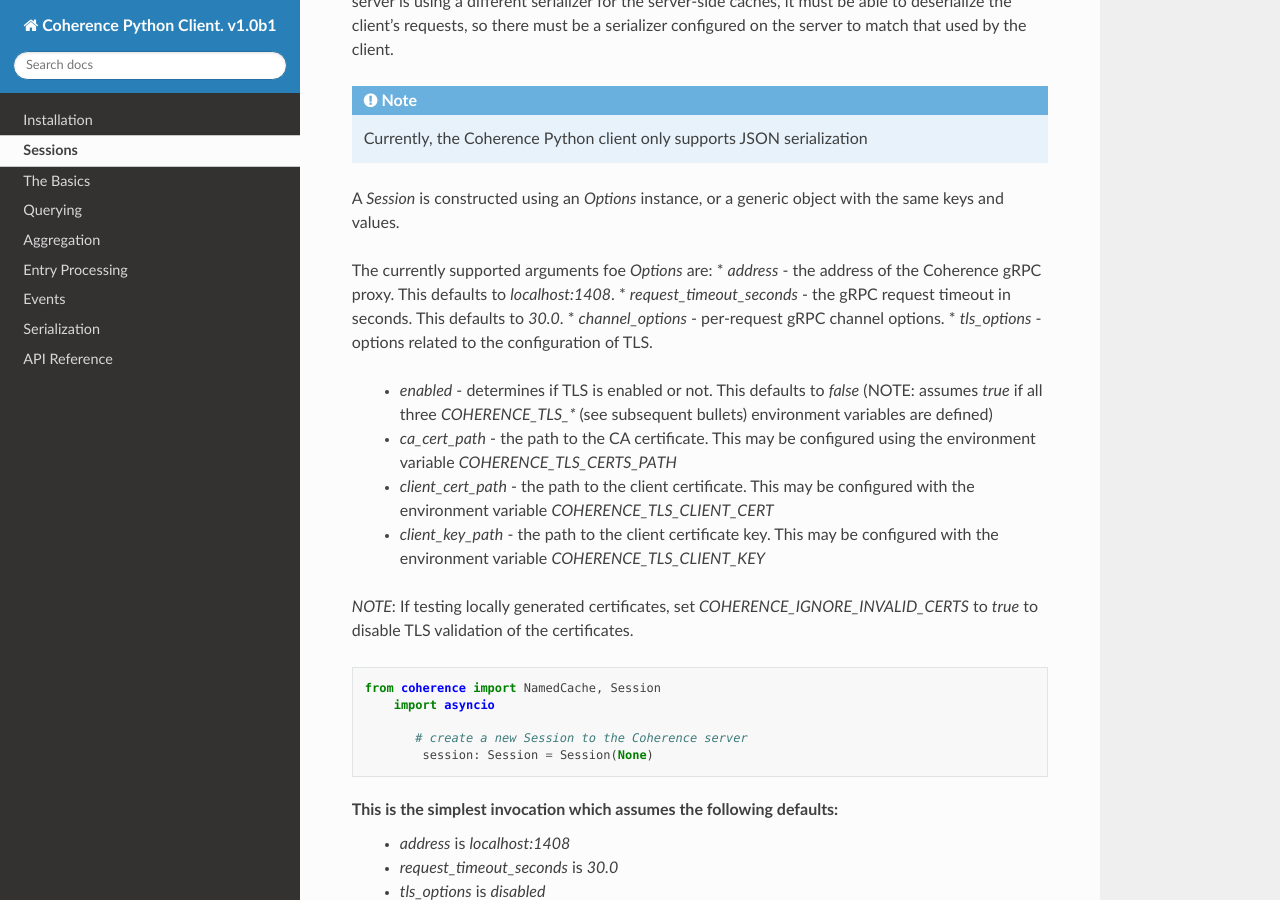
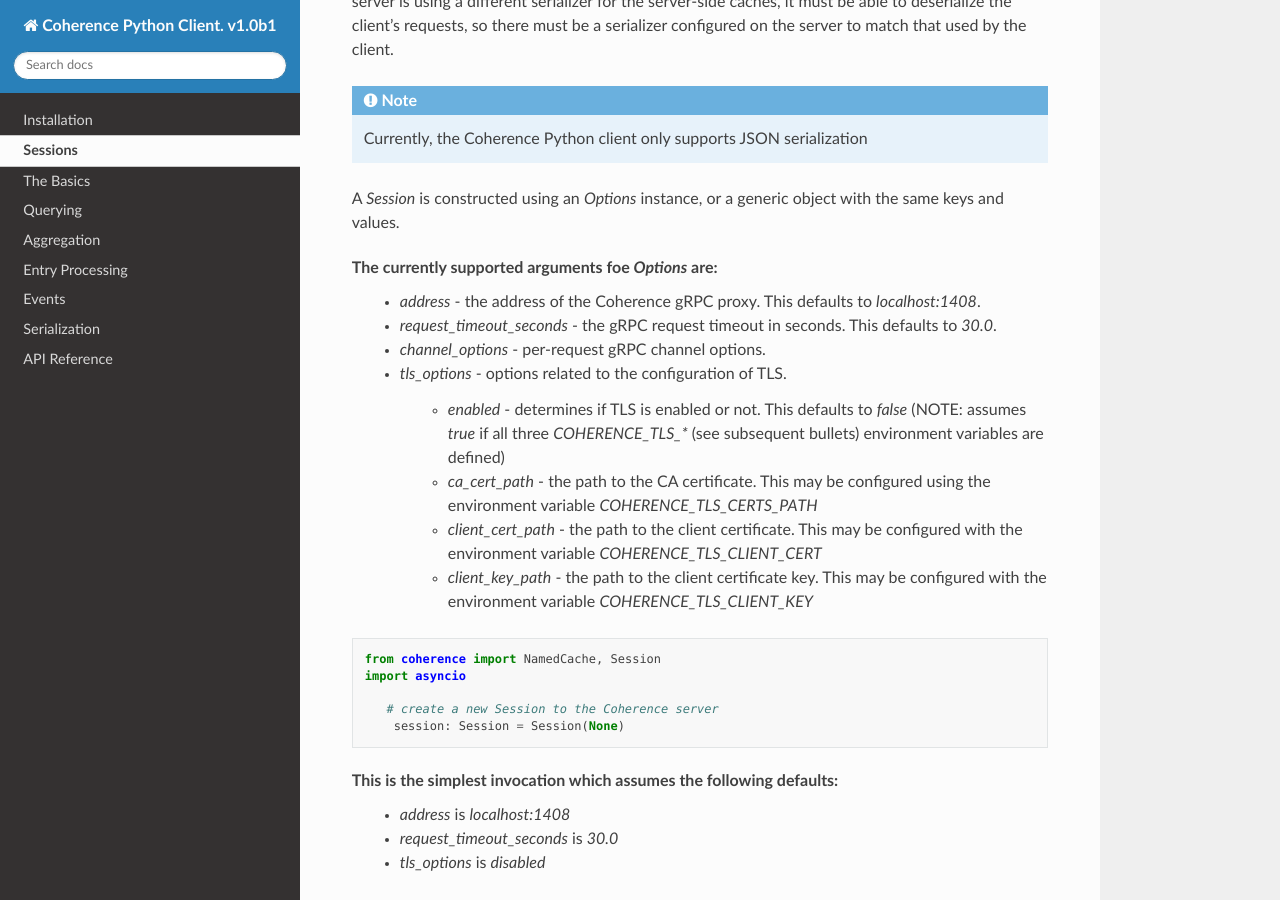
Before and after one commit to oracle/coherence-py-client, a Sphinx documentation site: the page built from docs/sessions.rst, in a window 1280 px wide and 900 px high, scrolled down 314 px. Built offline with Sphinx 7.4.7 and the Read the Docs theme 2.0.0, drawn with Linux system fonts in a browser that asks for light colours.

Commit message:
Updated documentation for Session

```diff
--- a/docs/sessions.rst
+++ b/docs/sessions.rst
@@ -21,25 +21,23 @@
 A `Session` is constructed using an `Options` instance, or a generic object with the same keys and values.
 
 The currently supported arguments foe `Options` are:
-* `address` - the address of the Coherence gRPC proxy.  This defaults to `localhost:1408`.
-* `request_timeout_seconds` - the gRPC request timeout in seconds.  This defaults to `30.0`.
-* `channel_options` - per-request gRPC channel options.
-* `tls_options` - options related to the configuration of TLS.
-    - `enabled` - determines if TLS is enabled or not.  This defaults to `false` (NOTE: assumes `true` if all three `COHERENCE_TLS_*` (see subsequent bullets) environment variables are defined)
-    - `ca_cert_path` - the path to the CA certificate.  This may be configured using the environment variable `COHERENCE_TLS_CERTS_PATH`
-    - `client_cert_path` - the path to the client certificate. This may be configured with the environment variable `COHERENCE_TLS_CLIENT_CERT`
-    - `client_key_path` - the path to the client certificate key. This may be configured with the environment variable `COHERENCE_TLS_CLIENT_KEY`
+    - `address` - the address of the Coherence gRPC proxy.  This defaults to `localhost:1408`.
+    - `request_timeout_seconds` - the gRPC request timeout in seconds.  This defaults to `30.0`.
+    - `channel_options` - per-request gRPC channel options.
+    - `tls_options` - options related to the configuration of TLS.
 
-*NOTE*: If testing locally generated certificates, set `COHERENCE_IGNORE_INVALID_CERTS` to `true` to disable
-TLS validation of the certificates.
+        - `enabled` - determines if TLS is enabled or not.  This defaults to `false` (NOTE: assumes `true` if all three `COHERENCE_TLS_*` (see subsequent bullets) environment variables are defined)
+        - `ca_cert_path` - the path to the CA certificate.  This may be configured using the environment variable `COHERENCE_TLS_CERTS_PATH`
+        - `client_cert_path` - the path to the client certificate. This may be configured with the environment variable `COHERENCE_TLS_CLIENT_CERT`
+        - `client_key_path` - the path to the client certificate key. This may be configured with the environment variable `COHERENCE_TLS_CLIENT_KEY`
 
 .. code-block::
 
     from coherence import NamedCache, Session
-        import asyncio
+    import asyncio
 
-           # create a new Session to the Coherence server
-            session: Session = Session(None)
+       # create a new Session to the Coherence server
+        session: Session = Session(None)
 
 This is the simplest invocation which assumes the following defaults:
     - `address` is `localhost:1408`
```
